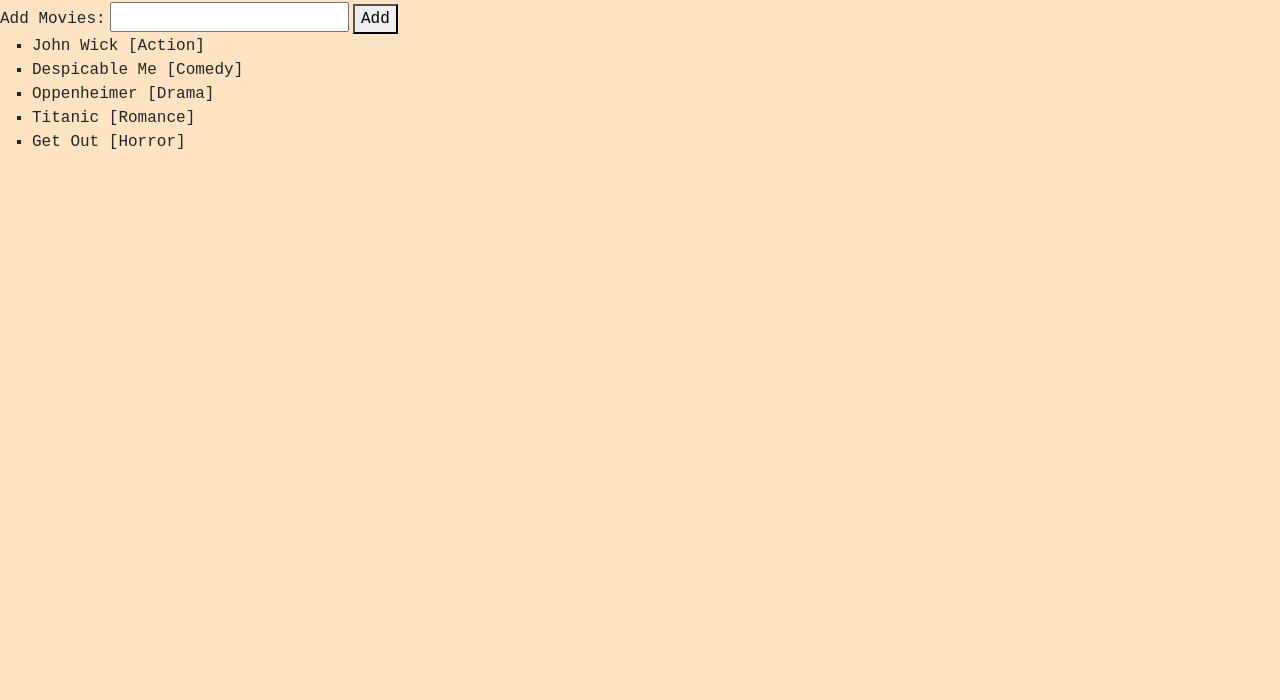
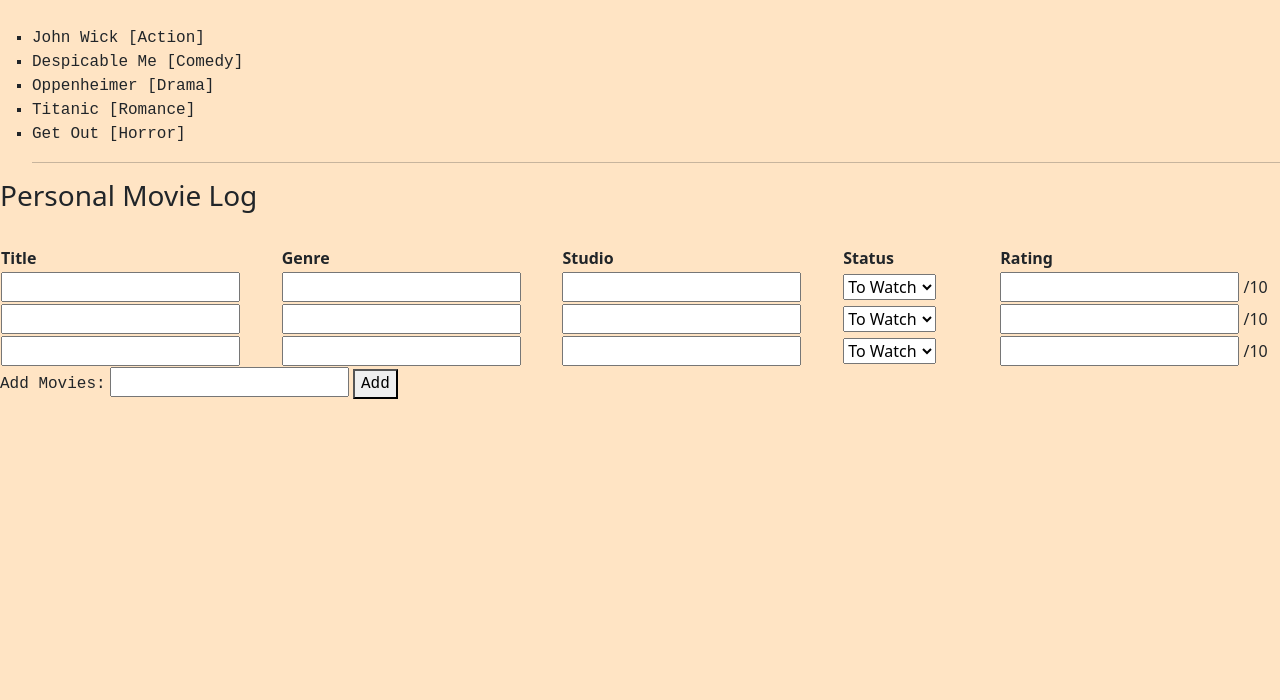
Before and after one commit to gnailnitsuj/gnailnitsuj.github.io, a plain HTML site: page index.html in a window 1280 px wide. Shown: the part 100-800 px from the top of the page. Drawn offline with nearby package versions, Linux system fonts and the light colour scheme.

Commit message:
index.html

```diff
--- a/index.html
+++ b/index.html
@@ -13,24 +13,86 @@
   </head>
   <body>
     <div>
-    <h1>Movie Repository</h1>
+    <h1>Movie Log</h1>
     </div>
     <div>
-    <h2>List of Movies</h2>
-    <label for = "addmovies">Add Movies:</label>
-    <input type = "text">
-    <button type = "button">Add </button>
+    <h2>List of Current Movies:</h2><br>
     <ul>
         <li>John Wick [Action]</li>
         <li>Despicable Me [Comedy]</li>
         <li>Oppenheimer [Drama]</li>
         <li>Titanic [Romance]</li>
         <li>Get Out [Horror]</li>
+        <hr>
     </ul>
     </div>
-    <div>
+        <h3> Personal Movie Log</h3><br>
+        <table>
+          <tr>
+          <th width = 500> Title </th>
+          <th width = 500> Genre </th>
+          <th width = 500> Studio </th>
+          <th width = 500> Status </th>
+          <th width = 500> Rating </th>
+          </tr>
 
-    </div>
+          <tr>
+          <td> <input type = "text" id = "user_input"> </td>
+          <td> <input type = "text" id = "user_input"> </td>
+          <td> <input type = "text" id = "user_input"> </td>
+          <td>
+            <select>
+              <option> To Watch </option>
+              <option> Watching </option>
+              <option> Watched </option>
+            </select>
+          </td>
+          <td> <input type = "text" id = "user_input"> /10 </td>
+          </tr>
+
+          <tr>
+          <td> <input type = "text" id = "user_input"> </td>
+          <td> <input type = "text" id = "user_input"> </td>
+          <td> <input type = "text" id = "user_input"> </td>
+          <td>
+            <select>
+              <option> To Watch </option>
+              <option> Watching </option>
+              <option> Watched </option>
+            </select>
+          </td>
+          <td> <input type = "text" id = "user_input"> /10 </td>
+          </tr>
+
+          <tr>
+          <td> <input type = "text" id = "user_input"> </td>
+          <td> <input type = "text" id = "user_input"> </td>
+          <td> <input type = "text" id = "user_input"> </td>
+          <td>
+            <select>
+              <option> To Watch </option>
+              <option> Watching </option>
+              <option> Watched </option>
+            </select>
+          </td>
+          <td>
+            <div class = "rating">
+            <input type = "text" id = "user_input"> /10 </td>
+            </div>
+          </tr>
+
+
+        </table>
+
+        <label for = "addmovies">Add Movies:</label>
+        <input type = "text" id = "user_input">
+        <button id = "button1">Add</button>
+        <ul class = "output" id = "output1">
+        </ul>
+        <script src="script.js"></script>
+
+
+
 
 
 
```
